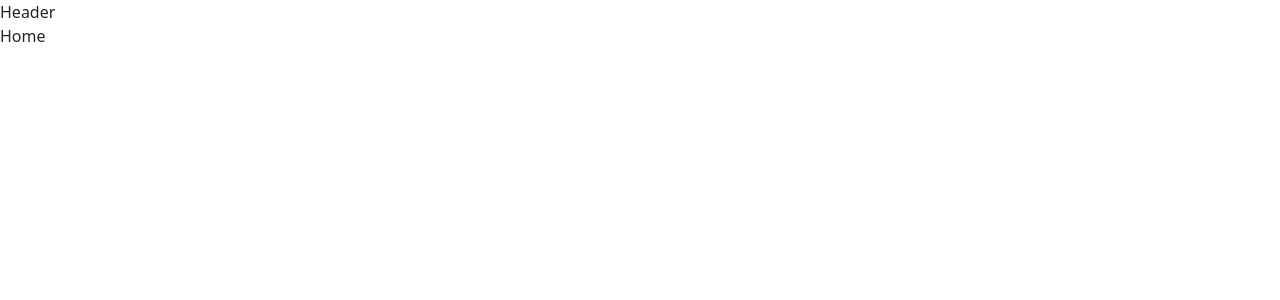
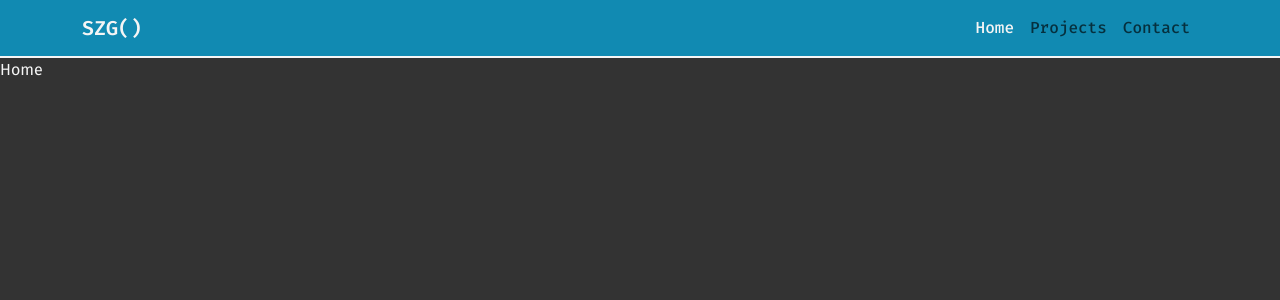
Before and after one commit to SebZG/React-Portfolio, a React (Vite) app: page / in a window 1280 px wide. Shown: the top 300 px of the page. Built offline with nearby package versions, Linux system fonts and the light colour scheme.

Commit message:
Added Navbar

```diff
--- a/index.html
+++ b/index.html
@@ -1,5 +1,6 @@
 <!doctype html>
 <html lang="en">
+<!-- data-bs-theme="dark" -->
 
 <head>
   <meta charset="UTF-8" />
@@ -9,6 +10,13 @@
 
   <link rel="stylesheet" href="https://cdn.jsdelivr.net/npm/bootstrap@5.3.2/dist/css/bootstrap.min.css"
     integrity="sha384-T3c6CoIi6uLrA9TneNEoa7RxnatzjcDSCmG1MXxSR1GAsXEV/Dwwykc2MPK8M2HN" crossorigin="anonymous" />
+
+  <link rel="preconnect" href="https://fonts.googleapis.com">
+  <link rel="preconnect" href="https://fonts.gstatic.com" crossorigin>
+  <link
+    href="https://fonts.googleapis.com/css2?family=Fira+Code:wght@300..700&family=Fira+Sans:ital,wght@0,100;0,200;0,300;0,400;0,500;0,600;0,700;0,800;0,900;1,100;1,200;1,300;1,400;1,500;1,600;1,700;1,800;1,900&display=swap"
+    rel="stylesheet">
+
 </head>
 
 <body>
--- a/src/App.jsx
+++ b/src/App.jsx
@@ -2,7 +2,7 @@ import { BrowserRouter as Router, Routes, Route } from 'react-router-dom';
 
 import Header from './components/Header/Header';
 import Home from './pages/Home/Home';
-import Projects from './pages/Projects/Projects';
+import ProjectGallery from './pages/ProjectGallery';
 import Contact from './pages/Contact/Contact';
 
 const App = () => {
@@ -12,7 +12,7 @@ const App = () => {
 			<Header />
 			<Routes>
 				<Route path="/" element={<Home />} />
-				<Route path="/projects" element={<Projects />} />
+				<Route path="/projects" element={<ProjectGallery />} />
 				<Route path="/contact" element={<Contact />} />
 			</Routes>
 		</Router>
--- a/src/components/Header/Header.css
+++ b/src/components/Header/Header.css
@@ -0,0 +1,17 @@
+/* @import url('https://fonts.googleapis.com/css2?family=Fira+Code:wght@300..700&display=swap'); */
+
+.navbar {
+   background-color: var(--BLUE);
+   font-family: 'Fira Code', monospace;
+   font-weight: 500;
+   border-bottom: 2px solid var(--WHITE);
+}
+
+.logo {
+   font-weight: 600;
+   color: var(--WHITE);
+}
+
+.active {
+   --bs-navbar-active-color: var(--WHITE);
+}
--- a/src/components/Header/Header.jsx
+++ b/src/components/Header/Header.jsx
@@ -1,6 +1,64 @@
+import Container from 'react-bootstrap/Container';
+import Nav from 'react-bootstrap/Nav';
+import Navbar from 'react-bootstrap/Navbar';
+
+import { useNavigate } from 'react-router-dom';
+
+import './Header.css'
+import { useState } from 'react';
+
 const Header = () => {
+  const [activePage, setActivePage] = useState("Home");
+
+  const navigate = useNavigate();
+
+  const handleNavigation = (page) => {
+    setActivePage(page);
+
+    if (page === "Home") {
+      navigate("/");
+      return
+    }
+    if (page === "Projects") {
+      navigate("/projects");
+    }
+    if (page === "Contact") {
+      navigate("/contact");
+    }
+  }
+
+  // const logo = "{SZG}"
+  const logo = "SZG()"
+
   return (
-    <div>Header</div>
+    <Navbar sticky="top" expand="sm" className="navbar">
+      <Container className=''>
+        <Navbar.Brand className='logo'>{logo}</Navbar.Brand>
+        <Navbar.Toggle />
+        <Navbar.Collapse className="justify-content-end">
+          <Nav className="">
+            <Nav.Link
+              onClick={() => handleNavigation("Home")}
+              className={activePage === "Home" ? "active" : ""}
+            >
+              Home
+            </Nav.Link>
+            <Nav.Link
+              onClick={() => handleNavigation("Projects")}
+              className={activePage === "Projects" ? "active" : ""}
+            >
+              Projects
+            </Nav.Link>
+            <Nav.Link
+              onClick={() => handleNavigation("Contact")}
+              className={activePage === "Contact" ? "active" : ""}
+            >
+              Contact
+            </Nav.Link>
+          </Nav>
+        </Navbar.Collapse>
+      </Container>
+    </Navbar >
   )
 }
 export default Header;
--- a/src/global.css
+++ b/src/global.css
@@ -0,0 +1,32 @@
+* {
+   margin: 0;
+   padding: 0;
+   box-sizing: border-box;
+}
+
+:root {
+   /** FONT SIZES */
+   --F-XXS: 0.25rem;
+   --F-XS: 0.5rem;
+   --F-SM: 0.75rem;
+   --F-NORMAL: 1rem;
+   --F-M: 1.25rem;
+   --F-L: 1.5rem;
+   --F-XL: 1.75rem;
+   --F-XXL: 2rem;
+
+   /** COLORS */
+   --WHITE: #f5f5f5;
+   --BLUE: #118ab2;
+   --RED: #df2935;
+   --YELLOW: #ff9f1c;
+   --BLACK: #333;
+}
+
+
+body {
+   font-family: "Fira Sans", sans-serif;
+   font-weight: 400;
+   background-color: var(--BLACK);
+   color: var(--WHITE);
+}
--- /dev/null
+++ b/src/pages/ProjectGallery/index.jsx
@@ -0,0 +1,3 @@
+import ProjectGallery from './ProjectGallery.jsx';
+
+export default ProjectGallery;
```
Also changed, not shown: src/pages/ProjectGallery/ProjectGallery.css (added), src/pages/ProjectGallery/ProjectGallery.jsx (renamed from src/pages/Projects/Projects.jsx).
